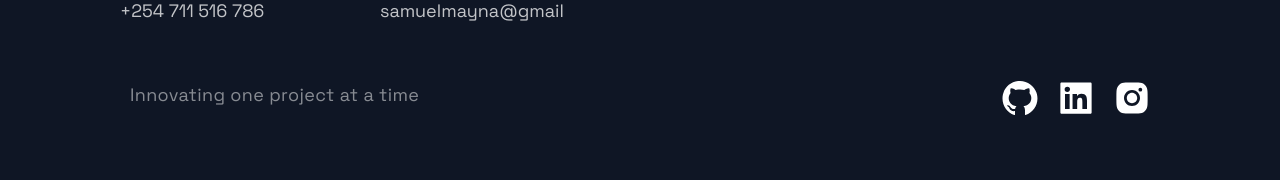
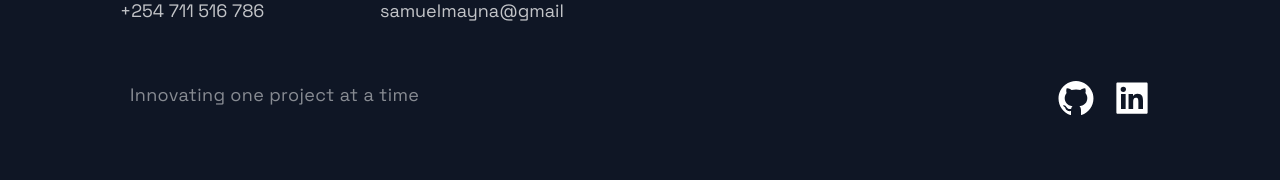
Before and after one commit to samuelmaina/portifolio, a Next.js app: page / in a window 1280 px wide. Shown: the part 7275-7455 px from the top of the page. Built offline with nearby package versions, Linux system fonts and the light colour scheme.

Commit message:
Removed the Instragram link.

```diff
--- a/src/components/Footer/Footer.js
+++ b/src/components/Footer/Footer.js
@@ -48,9 +48,6 @@ const Footer = () => {
           >
             <AiFillLinkedin size="4rem" />
           </SocialIcons>
-          <SocialIcons href="https://google.com">
-            <AiFillInstagram size="4rem" />
-          </SocialIcons>
         </SocialContainer>
       </SocialIconsContainer>
     </FooterWrapper>
```
